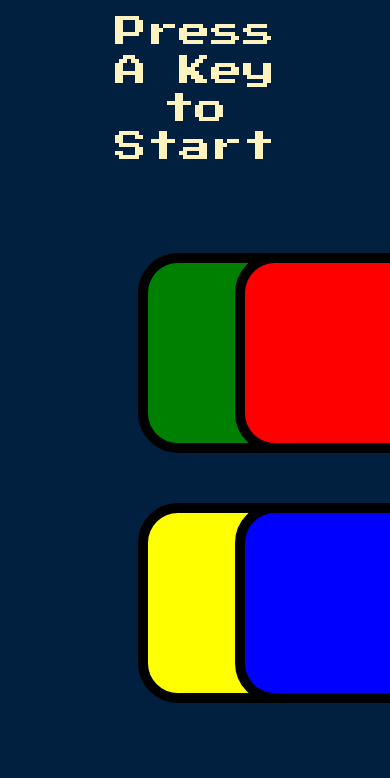
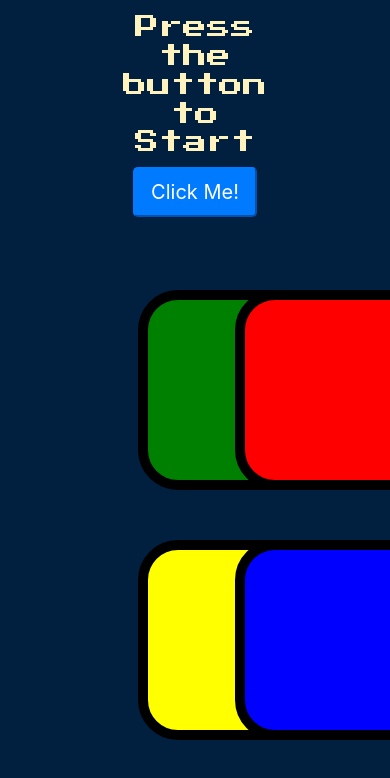
Before and after one commit to anuragnewbie/simon_game, a plain HTML site: page index.html in a window 390 px wide. Shown: the top 778 px of the page. Drawn offline with nearby package versions, Linux system fonts and the light colour scheme.

Commit message:
replaced keypress with button press for the convenience of mobile and tab users.

```diff
--- a/game.js
+++ b/game.js
@@ -1,14 +1,12 @@
 var buttonColours = ["red", "blue", "green", "yellow"], gamePattern = [], userClickedPattern = [], level=0, started=true;
 
-// game starts by pressing a key once...
+// game starts by pressing the button once...
 function game_start () {
-	$("body").on("keypress", function () {
-		if(started === true)
-			nextSequence(), started=false;
-	});
+	if(started === true)
+		nextSequence(), started=false;
 }
 
-game_start();
+//game_start();
 
 // button clicks to play the game and promote to next levels...
 $(".btn").on("click", function () {
@@ -41,7 +39,7 @@ function generateSequence (currentLevel) {
 	 		$("body").removeClass("game-over");
 	 	}, 200);
 	 	playSound("wrong");
-	 	$("h1#level-title").text("Game Over, Press Any Key to Restart");
+	 	$("h1#level-title").text("Game Over, Press the button to Restart");
 	 	startOver();
 	}
 }
--- a/index.html
+++ b/index.html
@@ -17,7 +17,13 @@
 
     <div class="row">
       <div class="col-12">
-        <h1 id="level-title">Press A Key to Start</h1>
+        <h1 id="level-title">Press the button to Start</h1>
+      </div>
+    </div>
+
+    <div class="row">
+      <div class="col-12">
+        <button onclick="game_start();" class="btn-primary btn-lg">Click Me!</button>
       </div>
     </div>
 
--- a/styles.css
+++ b/styles.css
@@ -6,7 +6,7 @@ body {
 #level-title {
   font-family: 'Press Start 2P', cursive;
   font-size: 2rem;
-  margin:  8% 0;
+  margin:  8% 0 6% 0;
   color: #FEF2BF;
 }
 
@@ -68,3 +68,10 @@ body {
   box-shadow: 0 0 20px white;
   background-color: grey;
 }
+
+@media screen and (max-width: 1275px)
+{
+  #level-title {
+    font-size: 1.5rem;
+  }
+}
```
